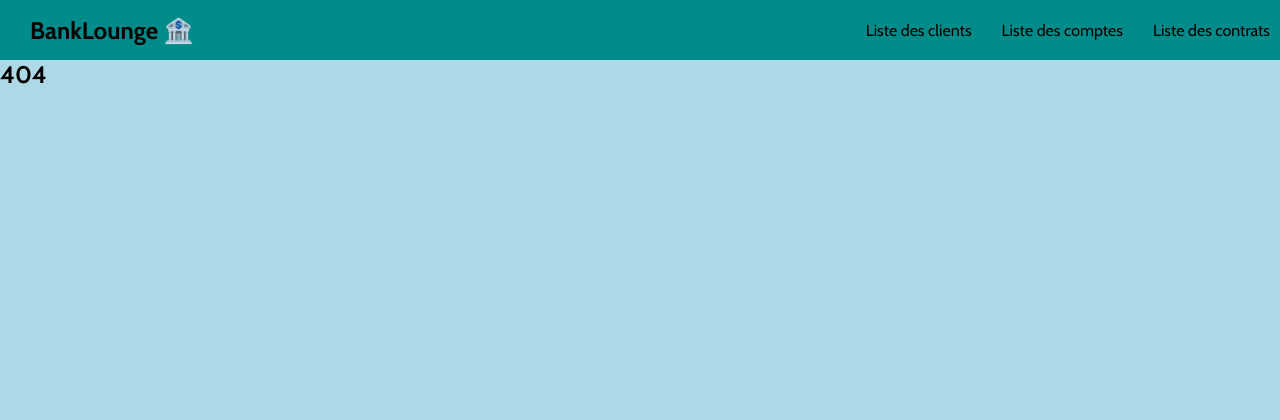
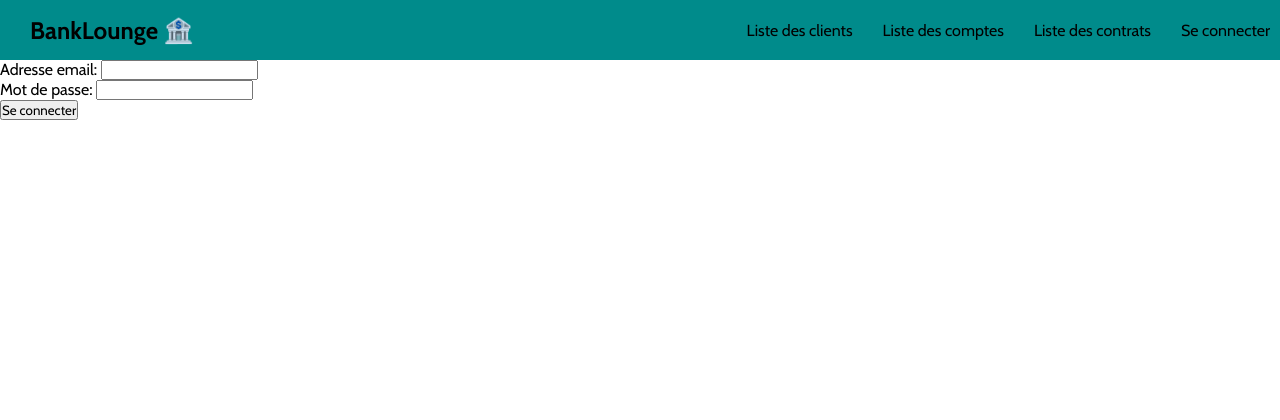
Before and after one commit to hojulien/mvc-bank, a PHP site: page /index.php?action=login in a window 1280 px wide. Shown: the top 420 px of the page. After the commit the page ends 120 px from the top, so only its background shows below. Run offline with PHP 8.4, Linux system fonts and the light colour scheme.

Commit message:
Implémentation partielle d'une connexion via espace administrateur (à compléter)

```diff
--- /dev/null
+++ b/controllers/AuthController.php
@@ -0,0 +1,37 @@
+<?php
+
+require_once __DIR__ . '/../models/repositories/AdminRepository.php';
+
+class AuthController {
+    private AdminRepository $adminRepo;
+
+    public function __construct() {
+        $this->adminRepo = new AdminRepository();
+    }
+
+    public function login() {
+        require __DIR__ . '/../views/login.php';
+    }
+
+    public function doLogin() {
+        $email = filter_input(INPUT_POST, 'email');
+        $password = filter_input(INPUT_POST, 'password');
+
+        $admin = $this->adminRepo->getAdminByEmail($email);
+
+        if (password_verify($password, $admin->getPassword())) {
+            $_SESSION['admin_id'] = $admin->getId();
+            header('Location: ?');
+            exit;
+        } else {
+            header('Location: ' . $_SERVER['HTTP_REFERER']);
+            exit;
+        }
+    }
+
+    public function logout() {
+        unset($_SESSION['admin_id']);
+        header('Location: ?');
+        exit;
+    }
+}
--- a/index.php
+++ b/index.php
@@ -1,12 +1,16 @@
 <?php
+
+session_start();
 
 require_once __DIR__ . '/controllers/UserController.php';
 require_once __DIR__ . '/controllers/BankController.php';
 require_once __DIR__ . '/controllers/ContractController.php';
+require_once __DIR__ . '/controllers/AuthController.php';
 
 $userC = new UserController();
 $bankC = new BankController();
 $contractC = new ContractController();
+$authC = new AuthController();
 
 $action = $_GET['action'] ?? 'home'; // home par defaut.
 $id = $_GET['id'] ?? null;
@@ -14,6 +18,16 @@
 switch($action) {
     case('home'):
         require_once __DIR__ . '/views/home.php';
+        break;
+    // LOGIN
+    case 'logout':
+        $authC->logout();
+        break;
+    case 'doLogin':
+        $authC->doLogin();
+        break;
+    case 'login':
+        $authC->login();
         break;
     // USER
     case('user-list'):
--- a/models/Admin.php
+++ b/models/Admin.php
@@ -6,6 +6,12 @@
     private int $id;
     private string $email;
     private string $password;
+
+    public function __construct(int $id, string $email, string $password) {
+        $this->setId($id);
+        $this->setEmail($email);
+        $this->setPassword($password);
+    }
 
     // GETTERS
 
--- /dev/null
+++ b/models/repositories/AdminRepository.php
@@ -0,0 +1,26 @@
+<?php
+
+require_once __DIR__ . '/../Admin.php';
+require_once __DIR__ . '/../../lib/database.php';
+
+class AdminRepository  {
+    public DatabaseConnection $connection;
+
+    public function __construct() {
+        $this->connection = new DatabaseConnection();
+    }
+
+    public function getAdminByEmail(string $email): ?Admin {
+        $statement = $this->connection->getConnection()->prepare('SELECT * FROM admins WHERE admin_email = :email');
+        $statement->execute(['email' => $email]);
+
+        $result = $statement->fetch();
+
+        if (!$result) {
+            return null;
+        }
+
+        $admin = new Admin($result['admin_id'], $result['admin_email'], $result['admin_password']);
+        return $admin;
+    }
+}
--- /dev/null
+++ b/views/login.php
@@ -0,0 +1,17 @@
+<?php require_once __DIR__ . '/templates/header.php'; ?>
+
+<form action="?action=doLogin" method="POST">
+    <div>
+        <label>Adresse email:</label>
+        <input type="email" name="email" required>
+    </div>
+    <div>
+        <label>Mot de passe:</label>
+        <input type="password" name="password" required>
+    </div>
+    <div>
+        <button type="submit">Se connecter</button>
+    </div>
+</form>
+
+<?php require_once __DIR__ . '/templates/footer.php';
--- a/views/templates/header.php
+++ b/views/templates/header.php
@@ -19,6 +19,11 @@
                     <p class="nav-option"><a href="?action=user-list">Liste des clients</a></p>
                     <p class="nav-option"><a href="?action=bank-list">Liste des comptes</a></p>
                     <p class="nav-option"><a href="?action=contract-list">Liste des contrats</a></p>
+                    <?php if (isset($_SESSION['admin_id'])): ?>
+                        <p class="nav-option"><a href="?action=logout">Déconnexion</a></p>
+                    <?php else: ?>
+                        <p class="nav-option"><a href="?action=login">Se connecter</a></p>
+                    <?php endif; ?>
                 </div>
             </nav>
         </header>
```
